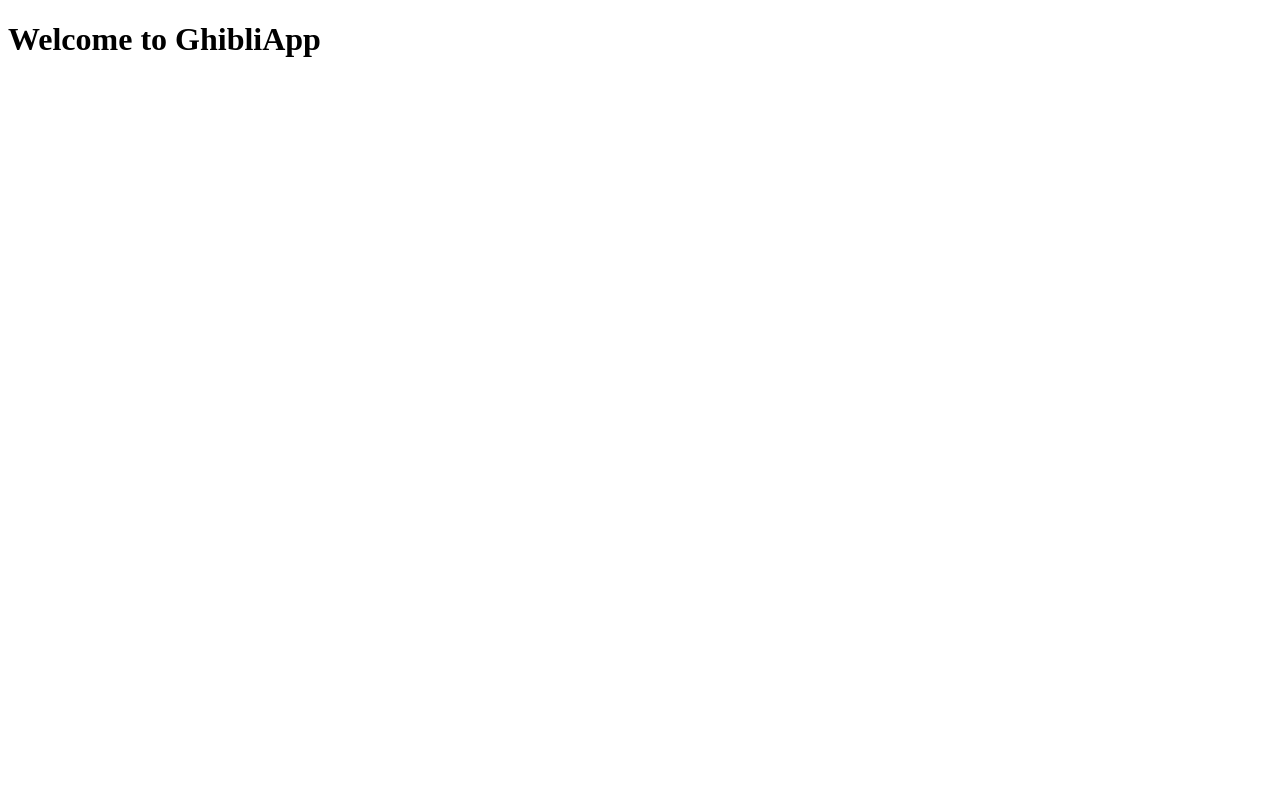
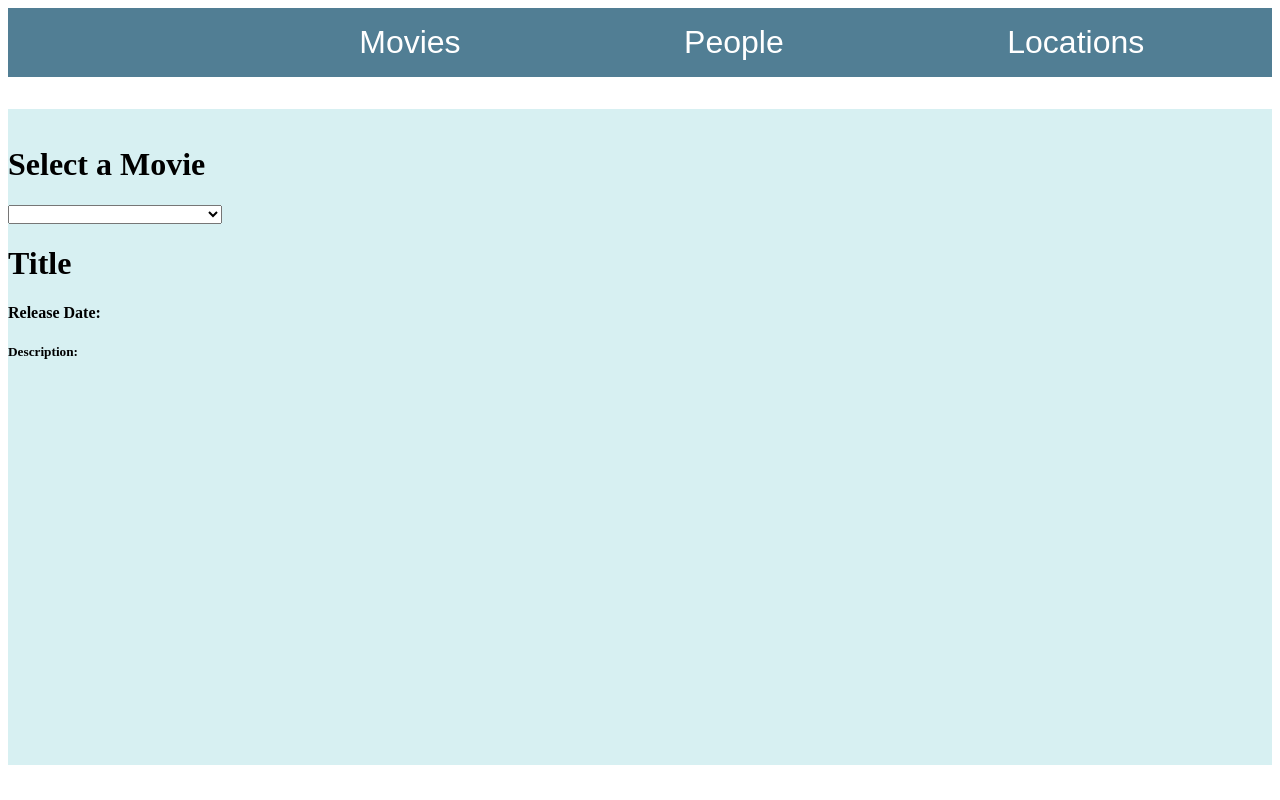
Before and after one commit to joinpursuit/9-1-module-three-assessment, a React (Create React App) app: page /movies in a window 1280 px wide. Built offline with nearby package versions, Linux system fonts and the light colour scheme; the HTML template or start-up script is replaced by a standard one.

Commit message:
"update"

```diff
--- a/src/App.js
+++ b/src/App.js
@@ -1,9 +1,24 @@
+import { BrowserRouter as Router, Routes, Route } from "react-router-dom"
+import Home from "./components/Home"
+import Locations from "./components/Locations"
+import Movies from "./components/Movies"
+import Nav from "./components/Nav"
+import People from "./components/People"
+
 function App() {
   return (
-    <div className="app">
-      <h1>Welcome to GhibliApp</h1>
-    </div>
-  );
+    <Router>
+      <div className="nav">
+        <Nav />
+      </div>
+      <Routes>
+        <Route path="/" element={<Home />} />
+        <Route path="/movies" element={<Movies />} />
+        <Route path="/people" element={<People />} />
+        <Route path="/locations" element={<Locations />} />
+      </Routes>
+    </Router>
+  )
 }
 
-export default App;
+export default App
--- /dev/null
+++ b/src/components/Home.js
@@ -0,0 +1,9 @@
+import React from "react"
+
+export default function Home() {
+  return (
+    <div className="home">
+      <h1 className="pageHeading">Welcome to GhibliApp</h1>
+    </div>
+  )
+}
--- /dev/null
+++ b/src/components/Locations.js
@@ -0,0 +1,5 @@
+import React from "react"
+
+export default function Locations() {
+  return <div>Locations</div>
+}
--- /dev/null
+++ b/src/components/MovieDetails.js
@@ -0,0 +1,13 @@
+import React from "react"
+
+export default function MovieDetails(select) {
+  return (
+    <div className="movie_detail">
+      <h1>Title</h1>
+      <h2>{select.title}</h2>
+      <h4>Release Date:</h4>
+      <p>{select.release_date}</p>
+      <h5>Description:</h5> <p>{select.description}</p>
+    </div>
+  )
+}
--- /dev/null
+++ b/src/components/Movies.js
@@ -0,0 +1,38 @@
+import React from "react"
+import { useState, useEffect } from "react"
+import MovieDetails from "./MovieDetails"
+
+export default function Movies() {
+  const [movies, setMovies] = useState([])
+  const [select, setSelect] = useState()
+
+  useEffect(() => {
+    fetch("./films.json")
+      .then((res) => res.json())
+      .then((data) => setMovies(data))
+      .catch((err) => console.log(err))
+  }, [])
+
+  function handleSelect(e) {
+    const selected = e.target.value
+    const found = movies.find((item) => item.id === selected)
+    setSelect(found || {})
+  }
+  return (
+    <div className="movies">
+      <h1>Select a Movie</h1>
+      <form className="Form">
+        <select onChange={handleSelect}>
+          <option value=""></option>
+          {movies.map((selection) => (
+            <option key={selection.id} value={selection.id}>
+              {" "}
+              {selection.title}
+            </option>
+          ))}
+        </select>
+      </form>
+      <MovieDetails select={select} />
+    </div>
+  )
+}
--- /dev/null
+++ b/src/components/Nav.js
@@ -0,0 +1,15 @@
+import React from "react"
+import { Link } from "react-router-dom"
+
+export default function Nav() {
+  return (
+    <nav className="Navbar">
+      <Link to="/">
+        <img src="" alt="" />
+      </Link>
+      <Link to="movies">Movies</Link>
+      <Link to="people">People</Link>
+      <Link to="locations">Locations</Link>
+    </nav>
+  )
+}
--- /dev/null
+++ b/src/components/People.js
@@ -0,0 +1,44 @@
+import React, { useState, useEffect } from "react"
+
+export default function People() {
+  const [person, setPerson] = useState()
+  const [people, setPeople] = useState([])
+  const [name, setName] = useState()
+  useEffect(() => {
+    fetch("./people.json")
+      .then((res) => res.json())
+      .then((data) => setPeople(data))
+      .catch((err) => console.log(err))
+  }, [])
+
+  function handleSubmit(e) {
+    const picked = e.target.value
+    const founded = people.find(
+      (item) => item.name.toLowerCase() === picked.name.toLowerCase()
+    )
+    if (!founded) {
+      return "Not Found"
+    } else {
+      setPeople(founded)
+    }
+  }
+  return null
+  //   return (
+  //     <div className="people">
+  //       <h1>Search for a Person</h1>
+
+  {
+    /* <form onSubmit={handleSubmit}>
+        <label htmlFor="nameSearch">
+            <input
+            type="text"
+            value={}
+            onChange={}
+            />
+        </label>
+        <button type="Submit">Submit</button>
+      </form> */
+  }
+  //     </div>
+  //   )
+}
--- /dev/null
+++ b/src/components/Person.js
@@ -0,0 +1,5 @@
+import React from "react"
+
+export default function Person() {
+  return <div>Person</div>
+}
```
